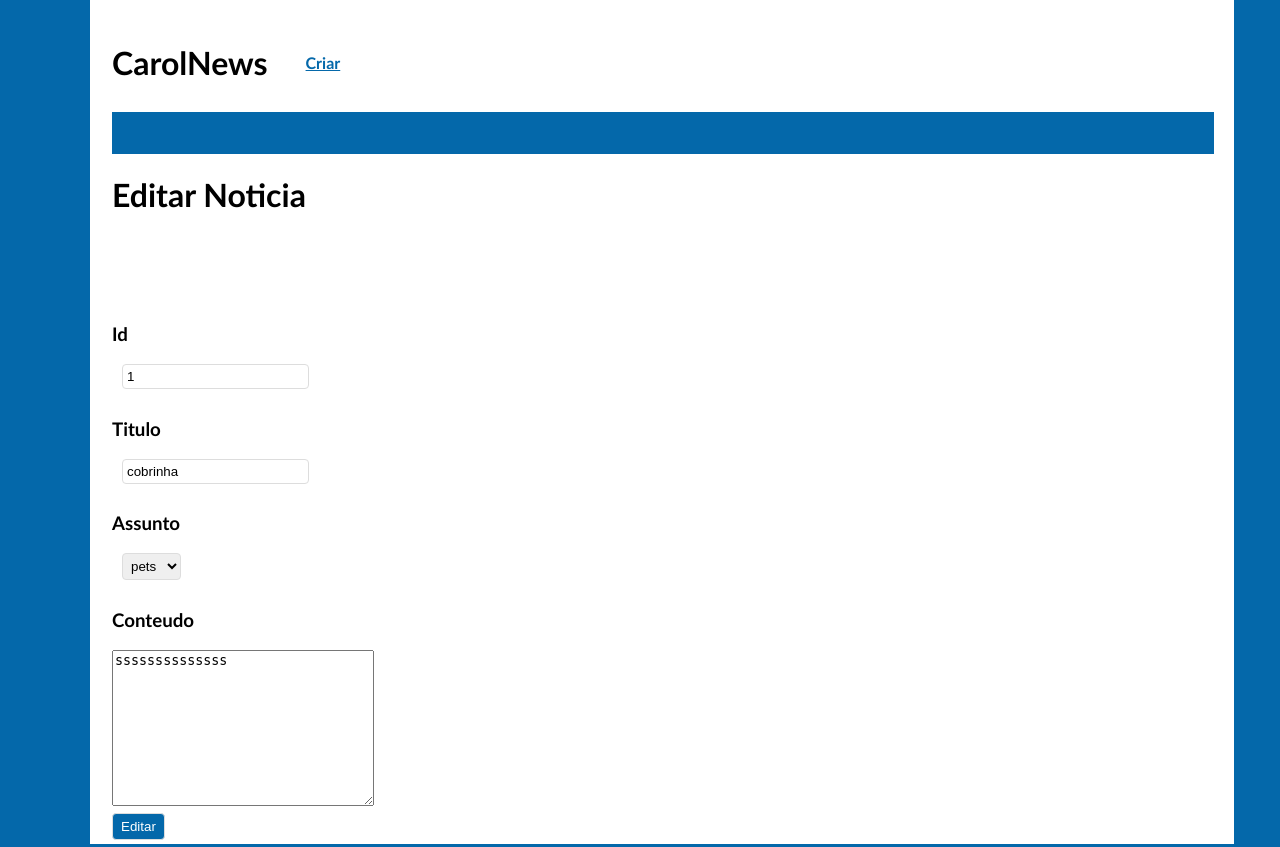
After one commit to CarolinaMargiotti/SiteDeNoticiasADM, a Flask app: page /edit/1 in a window 1280 px wide. The commit adds this page. Run offline with Flask 2, Linux system fonts and the light colour scheme.

Commit message:
terminado basico da tela de home, criar e editar post

```diff
--- a/controllers/__init__.py
+++ b/controllers/__init__.py
@@ -2,6 +2,8 @@ import os
 from flask import Blueprint, current_app
 
 from controllers.news_controller import home as news_home
+from controllers.news_controller import createNews as news_create
+from controllers.news_controller import editNews as news_edit
 
 template_dir = os.path.abspath('sitedenoticiasadm/templates/')
 
@@ -10,3 +12,11 @@ news_bp = Blueprint("news",__name__,template_folder=template_dir)
 @news_bp.route("/")
 def home():
     return news_home()
+
+@news_bp.route("/create")
+def createNews():
+    return news_create()
+
+@news_bp.route("/edit/<int:postId>")
+def editNews(postId):
+    return news_edit(postId)
--- a/controllers/news_controller.py
+++ b/controllers/news_controller.py
@@ -1,5 +1,35 @@
 from flask import request, jsonify, render_template
 
+
+noticias = [
+{'id':0,'titulo':"porquinhos da india",'assunto':"pets",'conteudo':"cuicuicuicuicui"},
+{'id':1,'titulo':"cobrinha",'assunto':"pets",'conteudo':"ssssssssssssss"},
+{'id':2,'titulo':"macaco",'assunto':"pets",'conteudo':"uh uh uh uh"},
+{'id':3,'titulo':'art nouvelle','assunto':'arte','conteudo':'arte dos elfos'},
+{'id':4,'titulo':'arte barroca','assunto':'arte','conteudo':'materia da escola'},
+{'id':5,'titulo':'lançamento elden ring','assunto':'geek','conteudo':'é um jogo que lançou'},
+{'id':6,'titulo':'sonic é bom','assunto':'geek','conteudo':'gotta go fast'},
+]
+
+assuntos = ['pets','arte','geek']
+
+def getNews():
+    return noticias
+
+def getSubjects():
+    return assuntos
+
 #retorno dos templates
+
 def home():
-    return render_template("home.html")
+    noticias = getNews()
+    return render_template("home.html",newsList=noticias)
+
+def createNews():
+    assuntos = getSubjects()
+    return render_template("createNewsPost.html",subjects=assuntos)
+
+def editNews(postId):
+    noticia = getNews()[postId]
+    assuntos = getSubjects()
+    return render_template("editNewsPost.html",news=noticia,subjects=assuntos)
--- a/templates/base.html
+++ b/templates/base.html
@@ -6,16 +6,154 @@
 		{% block head %} {% endblock %}
 	</head>
 	<body>
-		<div class="header">
-			<h1>CarolNews</h1>
+		<div class="content">
+			<div class="header">
+				<!-- ignorar o erro-->
+				<h1
+					class="logo"
+					onclick="window.location.href='{{ url_for( 'news.home' ) }}';"
+				>
+					CarolNews
+				</h1>
+				<div class="menu">
+					<a href="{{url_for('news.createNews')}}">Criar</a>
+				</div>
+			</div>
+			<hr class="headerHr" />
+			{% block content %} {% endblock %}
 		</div>
-		{% block content %} {% endblock %}
 	</body>
 </html>
 
 <style>
+	table {
+		border-collapse: collapse;
+		width: 100%;
+		text-align: center;
+	}
+
+	table td,
+	table th {
+		border: 1px solid #ddd;
+		padding: 2px;
+	}
+
+	table th {
+		background-color: #0468aa;
+		color: white;
+	}
+
+	table tr:nth-child(even) {
+		background-color: #f2f2f2;
+	}
+
+	table tr:hover {
+		background-color: #ddd;
+	}
+	body {
+		width: auto;
+		margin: auto;
+		max-width: 1100px;
+		font-family: "Gill Sans", "Gill Sans MT", Calibri, "Trebuchet MS",
+			sans-serif;
+		background-color: #0468aa;
+	}
+
+	.content {
+		width: 100%;
+		padding: 2%;
+		background-color: white;
+		height: 100%;
+	}
+
+	.subject {
+		font-size: large;
+		color: #0468aa;
+	}
+
+	hr {
+		width: 100%;
+		background-color: #0468aa;
+		border: 1px solid #0468aa;
+	}
+
+	button {
+		background-color: #0468aa;
+		color: white;
+		border: 1px solid #ddd;
+		padding: 5px;
+		padding-left: 8px;
+		padding-right: 8px;
+		margin-right: 7px;
+		margin-top: 7px;
+		margin-bottom: 7px;
+		border-radius: 4px;
+	}
+
+	button:hover {
+		background-color: #0e1b8b;
+	}
+
+	input {
+		margin-left: 10px;
+		margin-right: 10px;
+		margin-bottom: 10px;
+		border: 1px solid #ddd;
+		padding: 4px;
+		border-radius: 4px;
+	}
+
+	a {
+		color: #0468aa;
+	}
+
+	select {
+		padding: 4px;
+		margin-left: 10px;
+		margin-bottom: 10px;
+		margin-right: 10px;
+		border: 1px solid #ddd;
+		border-radius: 4px;
+	}
+
 	.header {
-		display: flexbox;
-		display: inline-block;
+		width: 100%;
+		display: inline-flex;
+		justify-content: flex-start;
+		align-items: center;
+	}
+
+	.menu {
+		font-size: medium;
+		padding-left: 3%;
+		font-weight: bold;
+	}
+
+	.menu a {
+		padding-right: 3%;
+	}
+
+	.headerHr {
+		width: 100%;
+		height: 5%;
+		background-color: #0468aa;
+		border: 1px solid #0468aa;
+	}
+
+	.logo {
+		padding-right: 5px;
+		user-select: none;
+	}
+
+	.modal {
+		position: relative;
+		width: fit-content;
+		height: fit-content;
+		padding: 1%;
+		margin-bottom: 1%;
+		background-color: white;
+		text-align: center;
+		border: 3px solid #0468aa;
+		cursor: pointer;
 	}
 </style>
--- /dev/null
+++ b/templates/editNewsPost.html
@@ -0,0 +1,65 @@
+{% block head %}
+<title>Editar</title>
+{% endblock %} {% extends 'base.html' %} {% block content %}
+<h1>Editar Noticia</h1>
+
+<div class="modal" id="editModal" style="visibility: hidden">
+	Criar?
+	<button onclick="cancel()">Cancelar</button>
+	<button onclick="editNews()">Sim</button>
+</div>
+
+<div class="form">
+	<h3>Id</h3>
+	<input type="text" value="{{news.id}}" readonly />
+	<h3>Titulo</h3>
+	<input type="text" id="titulo" value="{{news.titulo}}" />
+	<h3>Assunto</h3>
+	<select id="assunto" value="{{news.assunto}}">
+		{% for subject in subjects %}
+		<option value="{{subject}}">{{subject}}</option>
+		{% endfor %}
+	</select>
+	<h3>Conteudo</h3>
+	<textarea id="conteudo" cols="30" rows="10">{{news.conteudo}}</textarea>
+	<br />
+	<button onclick="handleModal()">Editar</button>
+</div>
+
+<script>
+	let toggleModal = false;
+	const originalNews= {{news | tojson }}
+
+	function controlModalVisibility() {
+		const element = document.getElementById("editModal");
+		element.style.visibility = toggleModal ? "visible" : "hidden";
+	}
+
+	function handleModal() {
+		toggleModal = !toggleModal;
+		controlModalVisibility();
+	}
+
+	function editNews() {
+		const titulo = document.getElementById("titulo").value;
+		const assunto = document.getElementById("assunto").value;
+		const conteudo = document.getElementById("conteudo").value;
+		const noticia = {
+			titulo: titulo,
+			assunto: assunto,
+			conteudo: conteudo,
+		};
+
+		console.log(noticia);
+	}
+
+	function cancel() {
+		// const originalNews = {{news}}
+		document.getElementById("titulo").value = originalNews["titulo"];
+		document.getElementById("assunto").value = originalNews["assunto"];
+		document.getElementById("conteudo").value = originalNews["conteudo"];
+		toggleModal = false;
+		controlModalVisibility();
+	}
+</script>
+{% endblock content %}
```
Also changed, not shown: templates/createNewsPost.html (added, +63 -0 lines), templates/home.html (+57 -0 lines), templates/index.css (added, +94 -0 lines).
